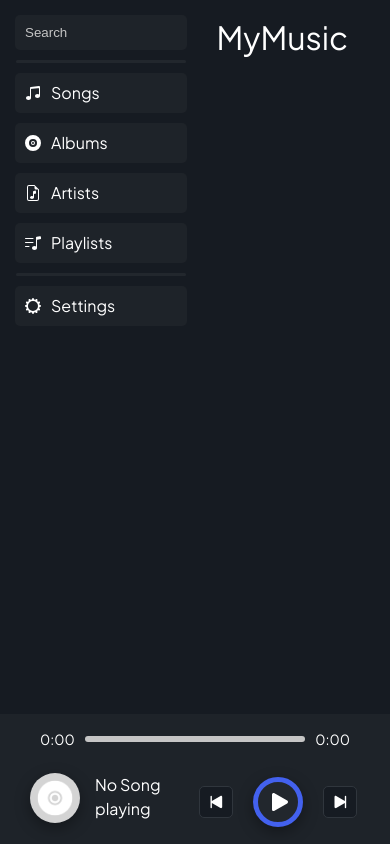
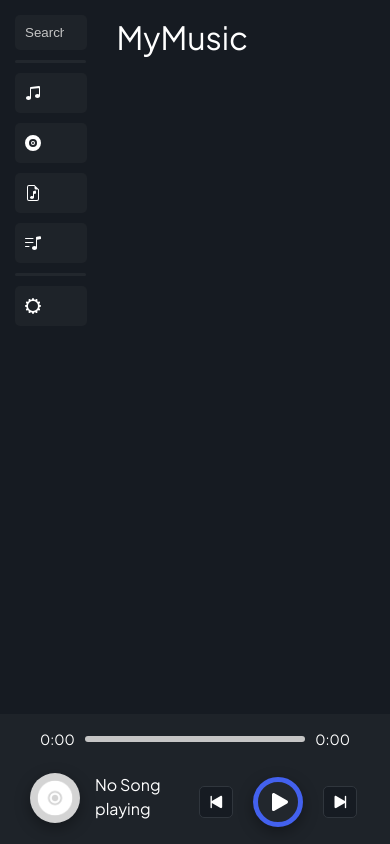
Before and after one commit to jesusalberto11/MyMusicPlayer, a React (Vite) app: page / in a window 390 px wide. Built offline with nearby package versions, Linux system fonts and the light colour scheme.

Commit message:
Update: Updated responsive styles

```diff
--- a/src/App.css
+++ b/src/App.css
@@ -8,7 +8,7 @@
   width: 100%;
 
   display: grid;
-  grid-template-columns: minmax(150px, 250px) auto;
+  grid-template-columns: minmax(50px, 250px) auto;
   grid-template-rows: minmax(auto, calc(100vh - 130px)) 130px;
   grid-template-areas: "sidebar main" "player player";
 }
--- a/src/styles.css
+++ b/src/styles.css
@@ -64,5 +64,6 @@ hr {
 }
 
 svg {
+  min-width: 16px;
   fill: var(--simple-button-svg-icon-color);
 }
--- a/src/styles/layout/Sidebar.css
+++ b/src/styles/layout/Sidebar.css
@@ -2,7 +2,7 @@
   grid-area: sidebar;
 
   width: 100%;
-  max-height: 600px;
+
   overflow-y: auto;
 
   padding: 15px 15px;
@@ -70,3 +70,11 @@
 
   padding-left: 15px;
 }
+
+@media screen and (max-width: 468px) {
+  .sidebar-nav-item {
+    min-width: 50px;
+
+    font-size: 0px;
+  }
+}
--- a/src/styles/music player/CurrentSongDetails.css
+++ b/src/styles/music player/CurrentSongDetails.css
@@ -27,6 +27,7 @@
 .song-name {
   color: white;
 
+  font-size: 20px;
   font-weight: bold;
 }
 
@@ -55,3 +56,9 @@
     display: none;
   }
 }
+
+@media screen and (max-width: 368px) {
+  .song-name {
+    display: none;
+  }
+}
```
